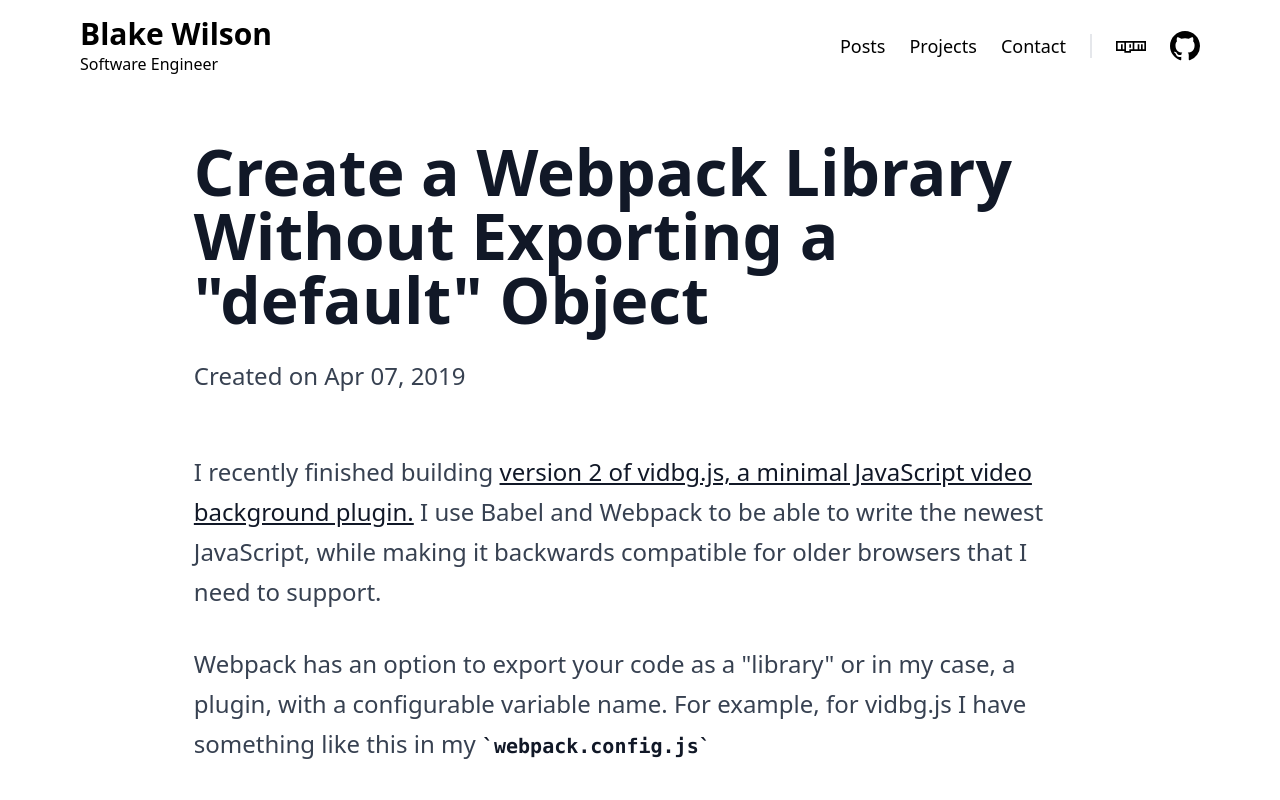
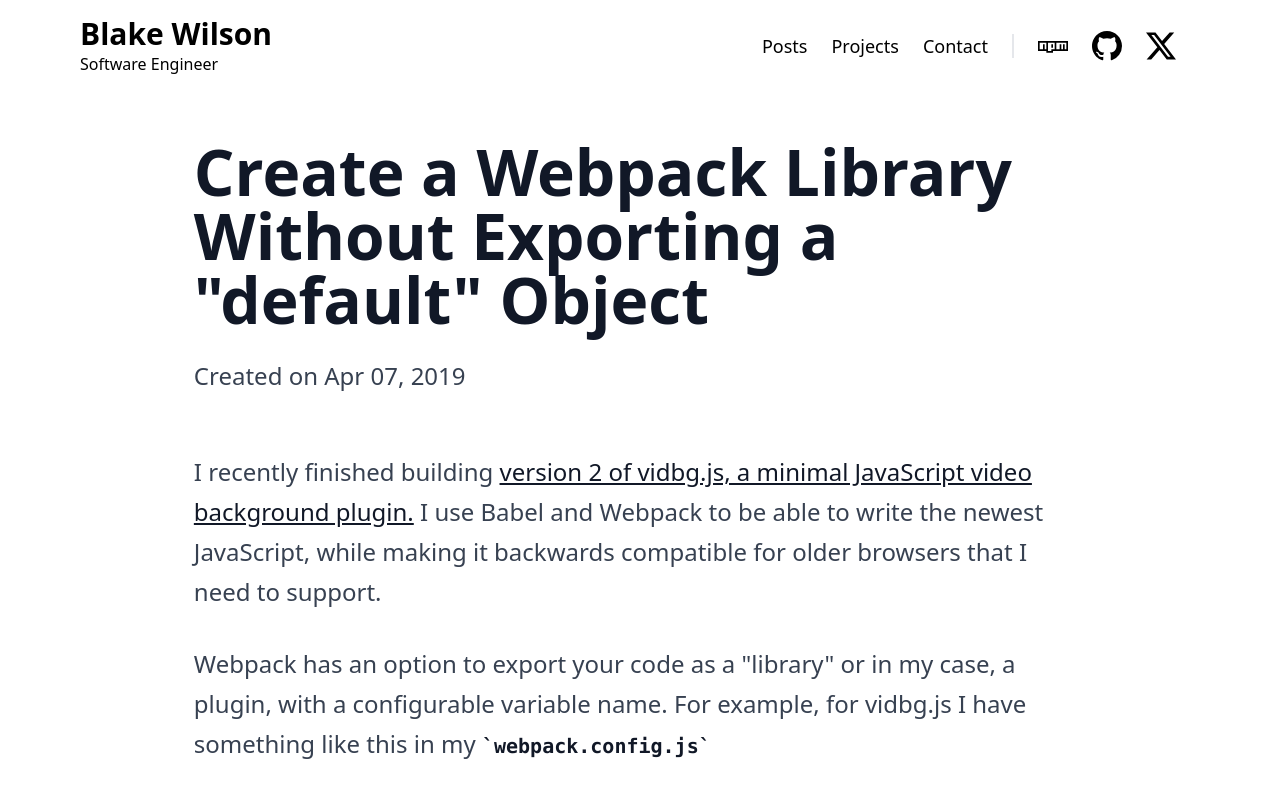
Before and after one commit to blakewilson/blake.id, a Next.js app: page /create-a-webpack-library-without-exporting-a-default-object in a window 1280 px wide. Shown: the top 800 px of the page. Built offline with nearby package versions, Linux system fonts and the light colour scheme.

Commit message:
Add twitter link

```diff
--- a/components/header.tsx
+++ b/components/header.tsx
@@ -1,5 +1,5 @@
 import Link from "next/link";
-import { BsGithub, BsYoutube } from "react-icons/bs";
+import { BsGithub, BsTiktok, BsTwitterX, BsX, BsYoutube } from "react-icons/bs";
 import { FaNpm, FaTiktok } from "react-icons/fa";
 
 export default function Header() {
@@ -42,7 +42,7 @@ export default function Header() {
               <FaNpm className="hidden sm:block text-3xl" />
             </a>
           </li>
-          <li>
+          <li className="mr-6">
             <a target="_blank" href="https://github.com/blakewilson">
               <span className="sm:sr-only text-lg text-black dark:text-white">
                 GitHub
@@ -50,6 +50,14 @@ export default function Header() {
               <BsGithub className="hidden sm:block text-3xl" />
             </a>
           </li>
+          <li className="mr-6">
+            <a target="_blank" href="https://twitter.com/sundaycode">
+              <span className="sm:sr-only text-lg text-black dark:text-white">
+                Twitter
+              </span>
+              <BsTwitterX className="hidden sm:block text-3xl" />
+            </a>
+          </li>
         </ul>
       </div>
     </header>
```
